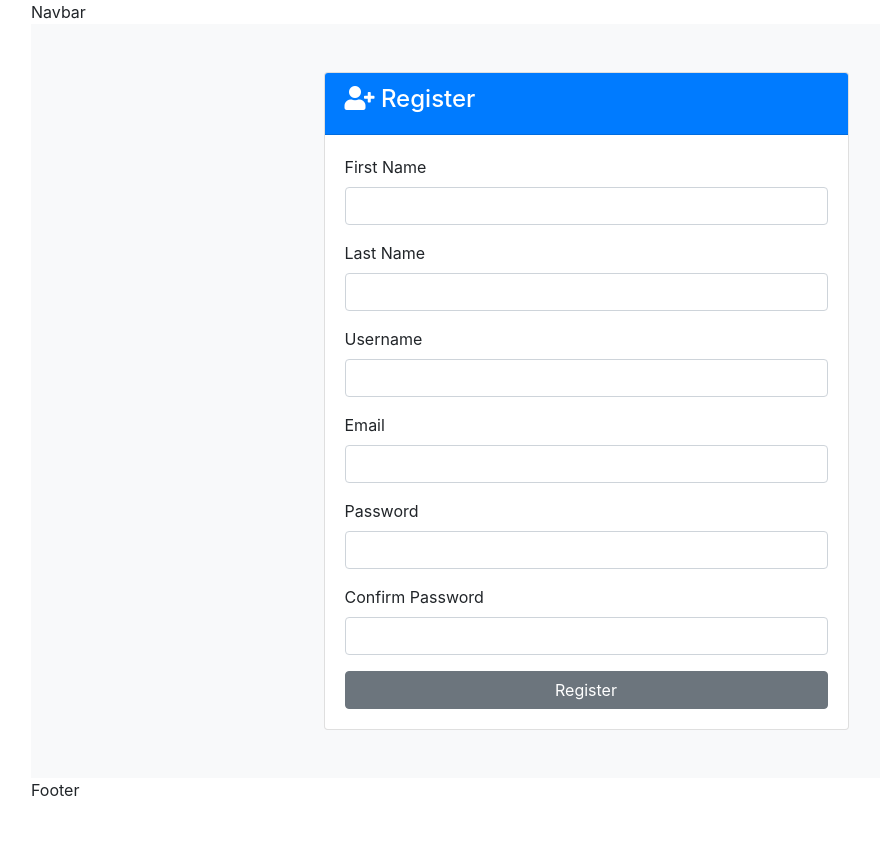
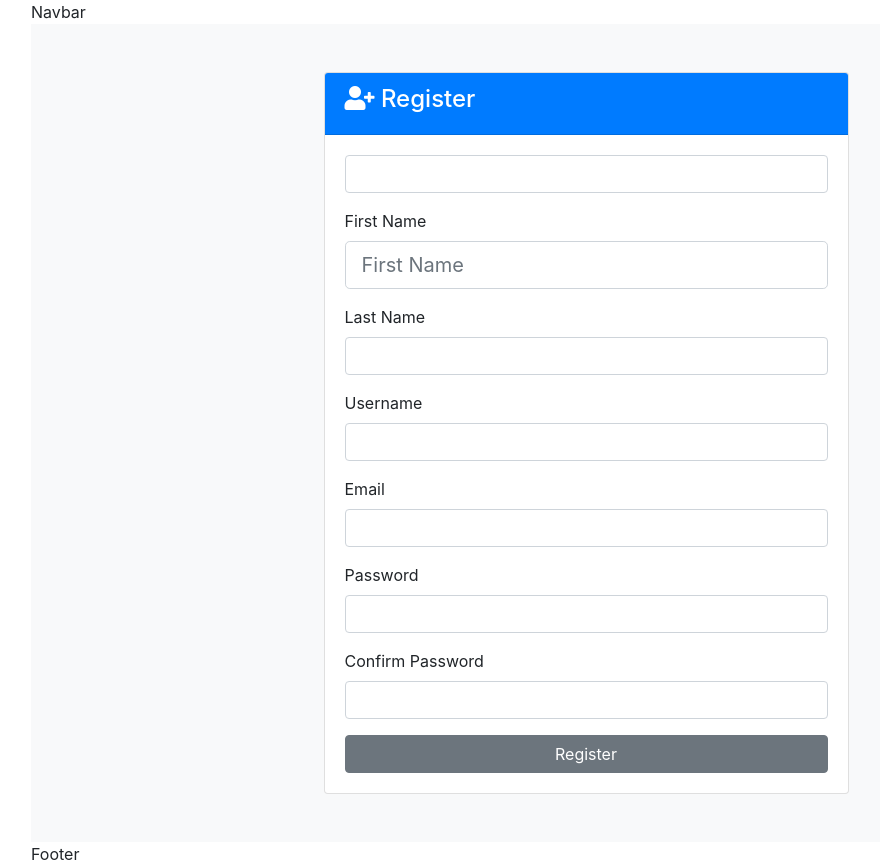
Before and after one commit to WebDevRaul/Protein_Tracker, a React (Create React App) app in the folder client/: page /register in a window 1280 px wide. Shown: the whole page, without its empty margins (54-934 px from the left). Before the commit the page ends 802 px from the top, so only its background shows below. Built offline with nearby package versions, Linux system fonts and the light colour scheme.

Commit message:
to finish later

```diff
--- a/client/src/components/auth/Register.js
+++ b/client/src/components/auth/Register.js
@@ -1,4 +1,7 @@
 import React, { Component } from 'react';
+
+// Components
+import TextFieldGroup from '../common/TextFieldGroup';
 
 class Register extends Component {
   constructor() {
@@ -28,8 +31,14 @@ class Register extends Component {
                   <div className="card-body">
                     <form noValidate onSubmit={this.onSubmit}>
                       <div class="form-group">
+                        <input type="text" name="first_name" class="form-control" required />
+                      </div>
+                      <div>
                         <label for="first_name">First Name</label>
-                        <input type="text" name="first_name" class="form-control" required />
+                        <TextFieldGroup
+                          name='first_name'
+                          placeholder='First Name'
+                        />
                       </div>
                       <div class="form-group">
                         <label for="last_name">Last Name</label>
--- a/client/src/components/common/TextFieldGroup.js
+++ b/client/src/components/common/TextFieldGroup.js
@@ -7,7 +7,6 @@ const TextFieldGroup = ({
   name,
   placeholder,
   value,
-  label,
   error,
   info,
   type,
@@ -18,7 +17,7 @@ const TextFieldGroup = ({
     <div className='form-group'>
       <input
         type={type}
-        className={classnames=('form-control form-control-lg', {'is-invalid' : error})}
+        className={classnames('form-control form-control-lg', {'is-invalid' : error})}
         placeholder={placeholder}
         name={name}
         value={value}
@@ -33,7 +32,7 @@ const TextFieldGroup = ({
 
 TextFieldGroup.propTypes = {
   name: PropTypes.string.isRequired,
-  placeholder: PropTypes.string.isRequired,
+  placeholder: PropTypes.string,
   value: PropTypes.string.isRequired,
   info: PropTypes.string,
   error: PropTypes.string,
```
